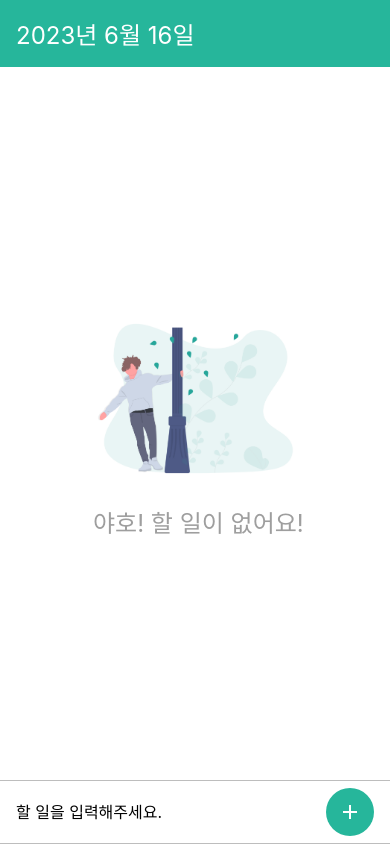
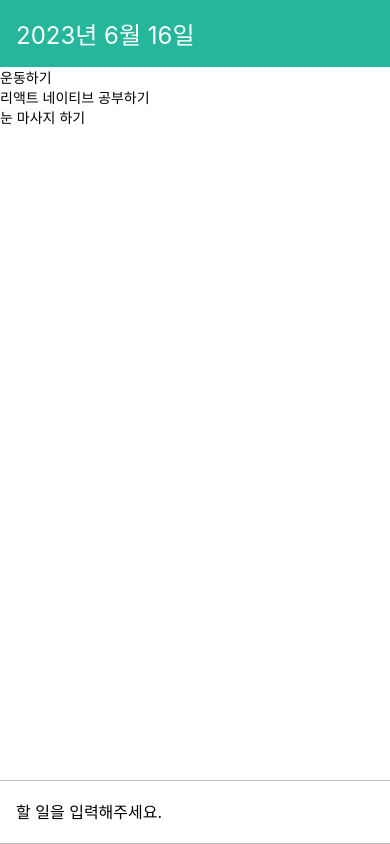
Before and after one commit to romingoon/rntodo, a React Native app: screen / in a window 390 px wide. Built offline with nearby package versions, Linux system fonts and the light colour scheme.

Commit message:
todos 상태 만들기

```diff
--- a/App.tsx
+++ b/App.tsx
@@ -1,12 +1,18 @@
-import React from 'react';
+import React, { useState } from 'react';
 import { KeyboardAvoidingView, StyleSheet, Platform } from 'react-native';
 import { SafeAreaProvider, SafeAreaView } from 'react-native-safe-area-context';
 import DateHead from './components/DateHead';
 import AddToDo from './components/AddToDo';
 import Empty from './components/Empty';
+import TodoList from './components/TodoList';
 
 const App = () => {
   const today = new Date();
+  const [todos, setTodos] = useState([
+    { id: 1, text: '운동하기', done: true },
+    { id: 2, text: '리액트 네이티브 공부하기', done: false },
+    { id: 3, text: '눈 마사지 하기', done: false },
+  ]);
 
   return (
     <SafeAreaProvider>
@@ -16,7 +22,7 @@
           style={styles.avoid}
         >
           <DateHead date={today} />
-          <Empty />
+          {todos.length === 0 ? <Empty /> : <TodoList todos={todos} />}
           <AddToDo />
         </KeyboardAvoidingView>
       </SafeAreaView>
--- a/components/AddToDo.tsx
+++ b/components/AddToDo.tsx
@@ -1,8 +1,28 @@
 import React, { useState } from 'react';
-import { View, StyleSheet, TextInput, Image, TouchableOpacity } from 'react-native';
+import {
+  View,
+  StyleSheet,
+  TextInput,
+  Image,
+  TouchableOpacity,
+  TouchableNativeFeedback,
+  Platform,
+  Keyboard,
+} from 'react-native';
 
 const AddToDo = () => {
   const [text, setText] = useState('');
+
+  const onPress = () => {
+    setText('');
+    Keyboard.dismiss();
+  };
+
+  const button = (
+    <View style={styles.buttonStyle}>
+      <Image source={require('../assets/icons/add_white/add_white.png')} />
+    </View>
+  );
 
   return (
     <View style={styles.block}>
@@ -11,12 +31,21 @@
         style={styles.input}
         value={text}
         onChangeText={setText}
+        onSubmitEditing={onPress}
+        returnKeyType='done'
       />
-      <View style={styles.buttonStyle}>
-        <TouchableOpacity activeOpacity={0.5}>
-          <Image source={require('../assets/icons/add_white/add_white.png')} />
-        </TouchableOpacity>
-      </View>
+      {Platform.select({
+        ios: (
+          <TouchableOpacity activeOpacity={0.5} onPress={onPress}>
+            {button}
+          </TouchableOpacity>
+        ),
+        android: (
+          <View style={styles.circleWrapper}>
+            <TouchableNativeFeedback onPress={onPress}>{button}</TouchableNativeFeedback>
+          </View>
+        ),
+      })}
     </View>
   );
 };
@@ -46,6 +75,10 @@
     backgroundColor: '#26b69b',
     borderRadius: 24,
   },
+  circleWrapper: {
+    overflow: 'hidden',
+    borderRadius: 24,
+  },
 });
 
 export default AddToDo;
--- /dev/null
+++ b/components/TodoList.tsx
@@ -0,0 +1,25 @@
+import React from 'react';
+import { FlatList, View, Text, StyleSheet } from 'react-native';
+
+const TodoList = ({ todos }) => {
+  return (
+    <FlatList
+      style={styles.list}
+      data={todos}
+      renderItem={({ item }) => (
+        <View>
+          <Text>{item.text}</Text>
+        </View>
+      )}
+      keyExtractor={(item) => item.id.toString()}
+    />
+  );
+};
+
+const styles = StyleSheet.create({
+  list: {
+    flex: 1,
+  },
+});
+
+export default TodoList;
```
